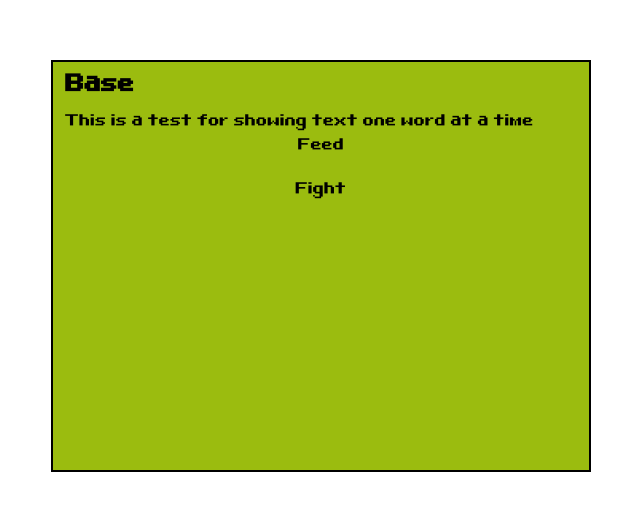
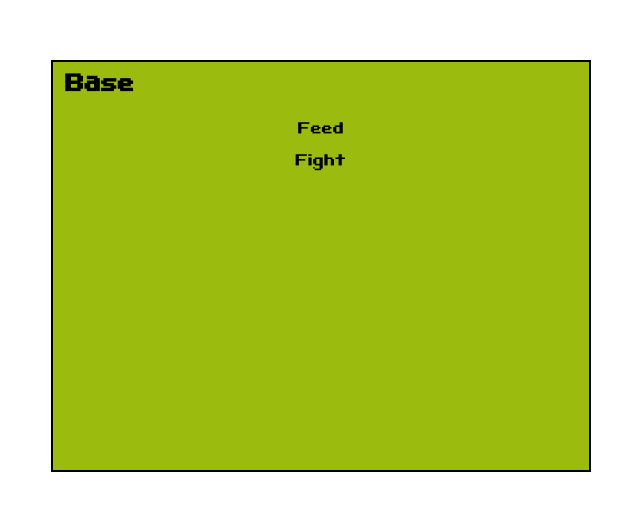
Before and after one commit to Herabrone/GotchiMon, a React (Vite) app: page /base in a window 1280 px wide. Shown: the part 134-644 px from the top of the page, without its empty margins (319-959 px from the left). Built offline with nearby package versions, Linux system fonts and the light colour scheme.

Commit message:
ADDED: Base dialogue

```diff
--- a/src/components/dialogueTree.js
+++ b/src/components/dialogueTree.js
@@ -12,25 +12,49 @@ const dialogueTree = {
         ],
     },
     EggSelected1_0:{
-        text:"You have selected Egg 1! A great choice!",
+        text:"You have selected Egg 1! EGGcelent choice haha!",
         options: [
-            {text: "Continue", next: "EggSelected1_1"}
+            {text: "...", next: "EggSelected1_1"}
         ],
-    }, // add more eggs later
+    },
     EggSelected1_1:{
-        text:"...",
+        text:"Tough crowd. Oh and the other eggs? Don't worry about them. They'll be my breakfast! Haha Im just kidding of course. Bye now!",
         options: [
             {text:"Continue", next: "EggSelected1_2" }
         ],
     },
      EggSelected1_2:{
-        text:"Your GotchiMon is hatching!",
+        text:"...",
         options: [
-            {text: "Continue", action: "HatchEgg", next: null}
+            {text: "Continue", action: "HatchEgg", next: "EggSelected1_3"}
+        ],
+    },
+    EggSelected1_3:{
+        text:"Your egg is hatching!",
+        options: [
+            {text: "Continue", next: "EggSelected1_4"}
+        ],
+    },
+    EggSelected1_4:{
+        text:"...",
+        options: [
+            {text: "Continue", action: "HatchEgg", next: "Base1"}
         ],
     },
 
-
+    //Dialogue converges for egg choices here to give more instructions
+    Base1:{
+        text:"Congratulations! On hatching your first GotchiMon. Always remember to feed and take care of it! And it will take care of you! By making you tons of money!",
+        options: [
+            {text: "Continue", next: "Base2"}
+        ],
+    },
+    Base2:{
+        text:"Now feed your gotchimon! It looks hungry!",
+        options:[
+            {text:"...", next: null}
+        ]
+    },
 };
 
 export default dialogueTree;
--- a/src/pages/Base/Base.jsx
+++ b/src/pages/Base/Base.jsx
@@ -1,8 +1,6 @@
 import { useNavigate } from "react-router-dom";
-import React, { useState, useEffect, useRef } from 'react';
+import React, { useEffect, useState } from 'react';
 import './Base.css';
-
-import TextWriter from '../../utils/TextWriter';
 import ScreenLayout from '../../components/screenlayout';
 import Dialogue from '../../components/Dialogue';
 
@@ -11,45 +9,53 @@ import { useDialogue } from "../../utils/dialogueContext";
 export default function Base() {
 
     const navigate = useNavigate();
-    const [showMessage, setShowMessage] = useState(false);
-    const { isDialogueActive } = useDialogue();
-    const prevIsActiveRef = useRef(isDialogueActive);
+    const { currentNode, isDialogueActive, setIsDialogueActive } = useDialogue();
+    const [isVisible, setIsVisible] = useState(false);
 
-    // When dialogue finishes (active -> inactive), show the message once
+    // If we arrive on this page and the dialogue node was set to Base1,
+    // make sure the dialogue UI is activated so the Base1 text appears.
     useEffect(() => {
-        if (prevIsActiveRef.current && !isDialogueActive) {
-            setShowMessage(true);
+        if (currentNode === 'Base1' && !isDialogueActive) {
+            setIsDialogueActive(true);
         }
-        prevIsActiveRef.current = isDialogueActive;
-    }, [isDialogueActive]);
+    }, [currentNode, isDialogueActive, setIsDialogueActive]);
 
-    const Feed_Button = () => {
-        setShowMessage((prev) => !prev);
+    const Feed = () => {
+
+        // TODO: Feeing logic and effect
+
+        setIsVisible(true); // Show the div
+        setTimeout(() => {
+        setIsVisible(false); // Hide the div after 1000ms (1 second)
+        }, 1000);
     };
+
 
     return (
         <ScreenLayout>
             <h1 style={{color: "black"}}>Base</h1>
 
-            <div>
-                <TextWriter text="This is a test for showing text one word at a time" delay={20} />
-            </div>
+            {!isDialogueActive && (
+                <>
+                    <div className="action-container">
+                        <a className="Feed_Button" onClick={Feed}>Feed</a>
+                    </div>
 
-            <div className="action-container">
-                <a onClick={Feed_Button} className="Feed_Button">Feed</a>
-            </div>
+                    {isVisible && (
+                        <div className="yum-message">
+                            Yummy!
+                        </div>
+                    )}
 
-            {showMessage ? (
-                <div className="yum-message">YUM</div>
-            ) : (
-                <div style={{marginTop: 12}}>
-                    <Dialogue />
-                </div>
+                    <div className="action-container">
+                        <a onClick={() => {navigate("/")}} className="Fight_Button">Fight</a>
+                    </div>
+                </>
             )}
 
-            <div className="action-container">
-                <a onClick={() => {navigate("/")}} className="Fight_Button">Fight</a>
-            </div>
+            {/* Render Dialogue so dialogue can appear on this page */}
+            <Dialogue />
+
         </ScreenLayout>
     )
 }
--- a/src/pages/SelectEgg/SelectEgg.jsx
+++ b/src/pages/SelectEgg/SelectEgg.jsx
@@ -1,30 +1,36 @@
 import { useNavigate } from "react-router-dom";
+import React, { useEffect } from 'react';
 import "./SelectEgg.css";
 import { useDialogue } from "../../utils/dialogueContext";
 import Dialogue from '../../components/Dialogue';
-
 import ScreenLayout from '../../components/screenlayout';
 
 export default function SelectEgg() {
 
     const navigate = useNavigate();
 
-    const { advanceDialogue, setIsDialogueActive, isDialogueActive } = useDialogue();
+    const { currentNode, advanceDialogue, setIsDialogueActive, isDialogueActive } = useDialogue();
 
     const selectEgg = (eggNumber) => {
         // Logic to select the egg and trigger the appropriate dialogue node
         if (eggNumber === 1) {
             // move dialogue to the EggSelected1_0 node and show it
             advanceDialogue('EggSelected1_0');
+            //TODO: Maybe add more egg selections here if we have the time to do so
             setIsDialogueActive(true);
         }
     };
 
+    // When dialogue advances to Base1, navigate to the base page
+    useEffect(() => {
+        if (currentNode === 'Base1') {
+            navigate('/base');
+        }
+    }, [currentNode, navigate]);
+
     const handleDialogueAction = (action) => {
         if (action === 'HatchEgg') {
             // TODO: add egg hatching effects here
-            // After the hatching/dialogue finishes navigate to base
-            navigate('/base');
         }
     };
 
```
